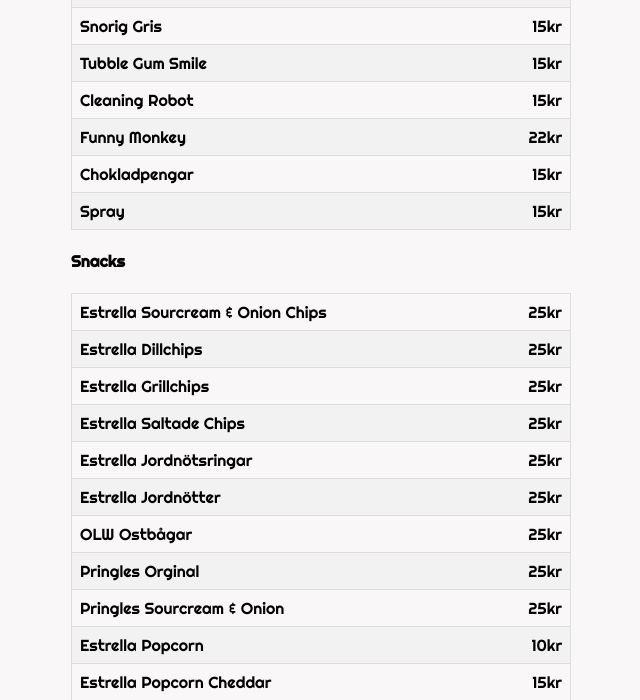
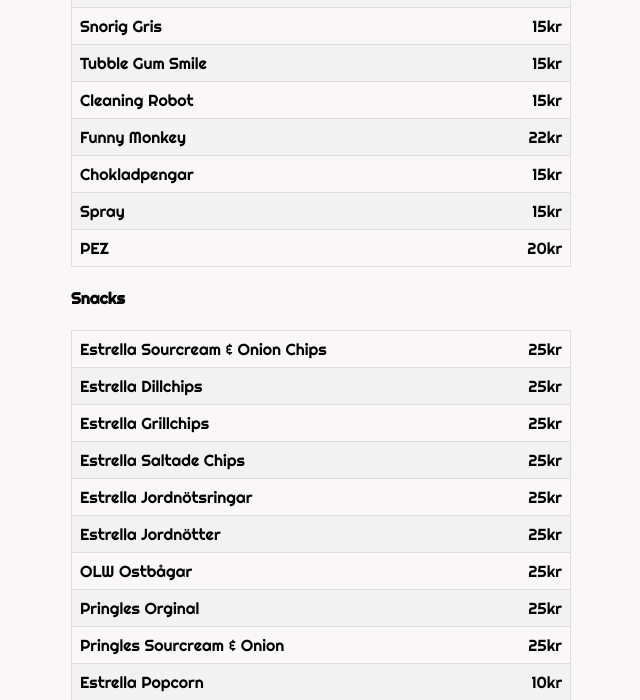
Before and after one commit to albinmedoc/Godisbilen-python, a Python web app: template godisbilen/templates/main/assortment.html in a window 1280 px wide. Shown: the part 2901-3601 px from the top of the page, without its empty margins (319-959 px from the left). Run offline with Jinja, Linux system fonts and the light colour scheme; the template is opened without the code that fills it, so the values that code supplies are empty.

Commit message:
Updated assortment

```diff
--- a/godisbilen/templates/main/assortment.html
+++ b/godisbilen/templates/main/assortment.html
@@ -284,6 +284,10 @@ Vårt sortiment
                 <td>Spray</td>
                 <td>15kr</td>
             </tr>
+            <tr>
+                <td>PEZ</td>
+                <td>20kr</td>
+            </tr>
         </table>
     </section>
     <section class="category_container">
```
